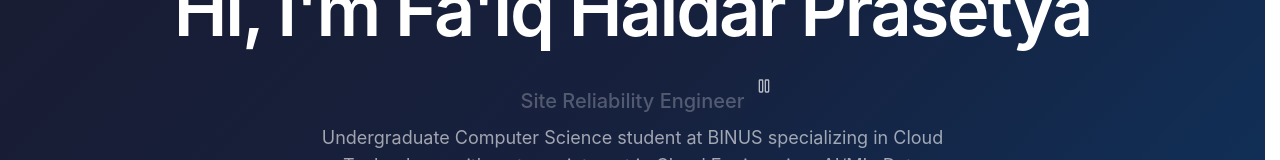
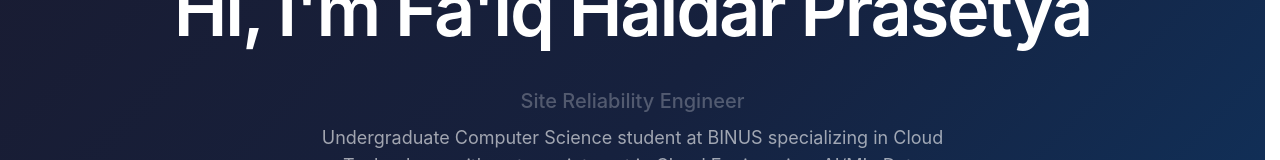
Before and after one commit to nomedcode/portfolio, a Next.js app: page / in a window 1280 px wide. Shown: the part 370-530 px from the top of the page. Built offline with nearby package versions, Linux system fonts and the light colour scheme.

Commit message:
feat(hero): remove the role rotation pause button

```diff
--- a/src/components/sections/Hero.tsx
+++ b/src/components/sections/Hero.tsx
@@ -1,7 +1,7 @@
 "use client";
 
 import { m, useScroll, useTransform } from "framer-motion";
-import { ArrowDown, Pause, Play } from "lucide-react";
+import { ArrowDown } from "lucide-react";
 import Image from "next/image";
 import { useEffect, useRef, useState } from "react";
 import { profile } from "@/lib/content";
@@ -19,7 +19,6 @@ function initialsOf(fullName: string) {
 export function Hero({ photo }: { photo?: string }) {
   const [index, setIndex] = useState(0);
   const [isRoleExiting, setIsRoleExiting] = useState(false);
-  const [paused, setPaused] = useState(false);
   const reduce = useReducedMotion();
   const sectionRef = useRef<HTMLElement>(null);
   const transitionTimeoutRef = useRef<ReturnType<typeof setTimeout> | null>(null);
@@ -28,7 +27,7 @@ export function Hero({ photo }: { photo?: string }) {
   const activeRole = profile.roles[reduce ? 0 : index];
 
   useEffect(() => {
-    if (reduce || paused) return;
+    if (reduce) return;
 
     const advanceRole = () => {
       if (document.hidden || transitionActiveRef.current) return;
@@ -53,7 +52,7 @@ export function Hero({ photo }: { photo?: string }) {
       transitionActiveRef.current = false;
       setIsRoleExiting(false);
     };
-  }, [count, reduce, paused]);
+  }, [count, reduce]);
 
   const scrollToProjects = () => {
     document.getElementById("projects")?.scrollIntoView({
@@ -120,8 +119,8 @@ export function Hero({ photo }: { photo?: string }) {
             >
               Hi, I&apos;m {profile.fullName}
             </h1>
-            <div className="hero-rise relative grid w-fit max-w-full [animation-delay:200ms]">
-              {/* All roles share one grid cell: the widest sets the width, one line sets the height, and the pause button hangs off that edge. */}
+            <div className="hero-rise grid w-fit max-w-full [animation-delay:200ms]">
+              {/* All roles share one grid cell: the widest sets the width and one line sets the height, so the block never jumps as roles change. */}
               <div
                 aria-hidden="true"
                 className="invisible col-start-1 row-start-1 grid text-lg font-medium md:text-xl"
@@ -154,20 +153,6 @@ export function Hero({ photo }: { photo?: string }) {
                   {activeRole}
                 </m.span>
               </p>
-              {!reduce && (
-                <button
-                  type="button"
-                  aria-label={paused ? "Play role rotation" : "Pause role rotation"}
-                  onClick={() => setPaused((p) => !p)}
-                  className="press hit-area absolute left-full top-1/2 ml-1 -translate-y-1/2 rounded-full p-2 text-white/70 hover:bg-white/10 hover:text-white"
-                >
-                  {paused ? (
-                    <Play className="h-4 w-4" aria-hidden />
-                  ) : (
-                    <Pause className="h-4 w-4" aria-hidden />
-                  )}
-                </button>
-              )}
             </div>
             <p className="hero-rise w-full max-w-2xl text-base text-white/60 [animation-delay:300ms] md:text-lg">
               {profile.about}
```
Also changed, not shown: 1 other file (tests, documents, lock files or other folders).
